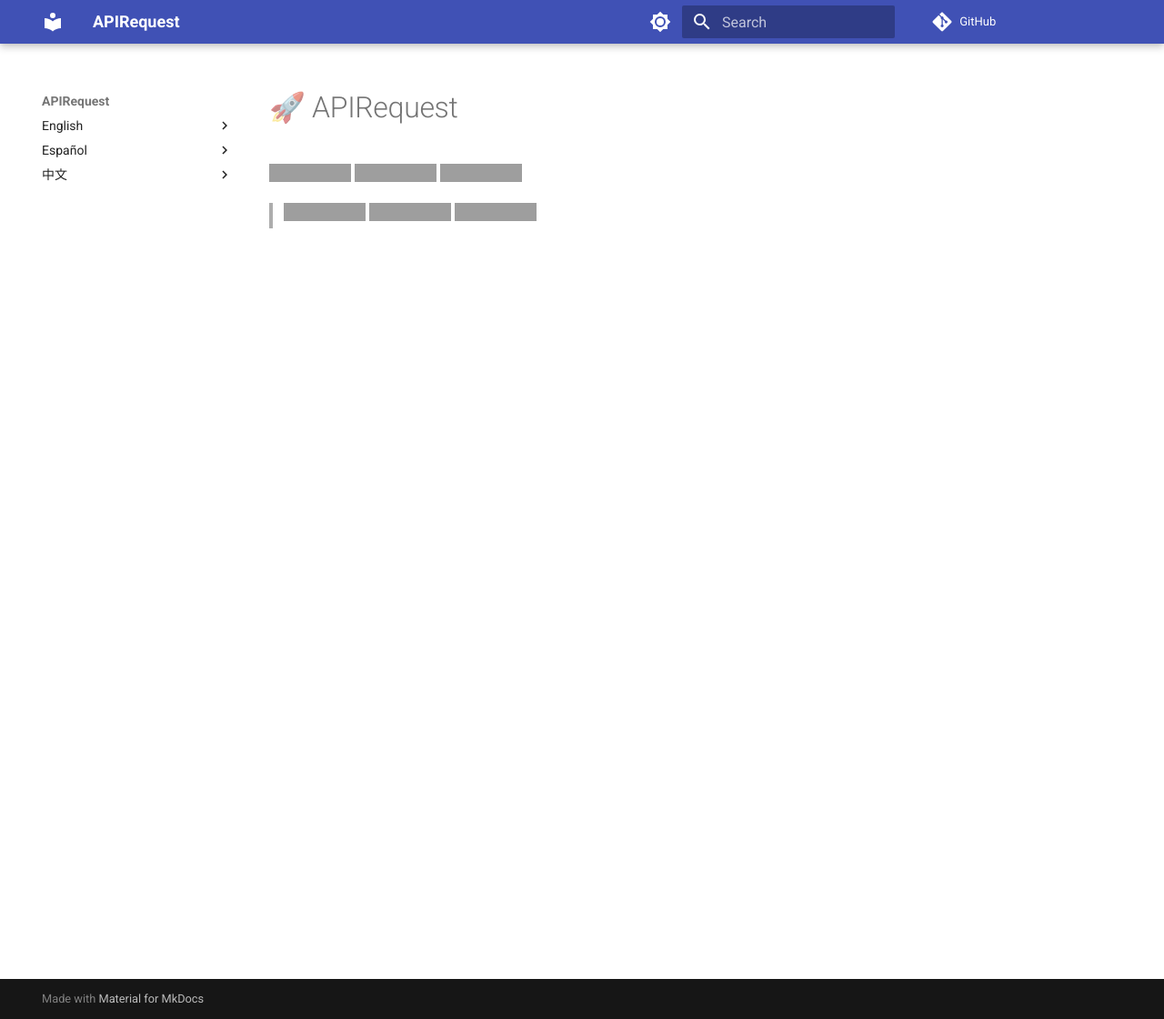
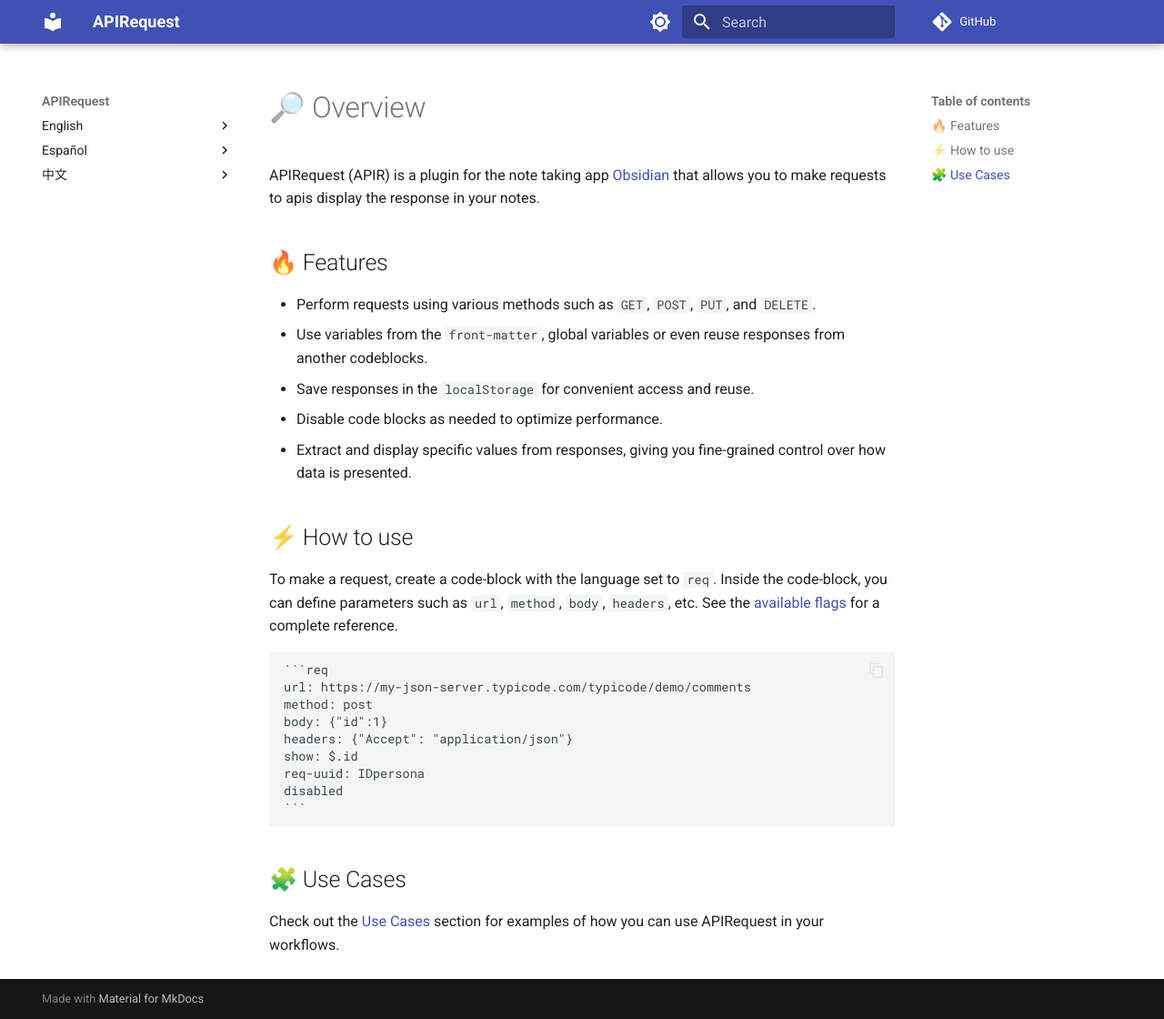
Before and after one commit to Rooyca/obsidian-api-request, an MkDocs documentation site: the page built from docs/docs/index.md, in a window 1280 px wide and 1120 px high. Shown: the whole window at 91% size. Built offline with MkDocs 1.6.1 and Material for MkDocs 9.7.7, drawn with Linux system fonts in a browser that asks for light colours; comment, search, counter and statistics services are not loaded; grey boxes are pictures that could not be loaded.

Commit message:
update(docs): improve readability

````diff
--- a/docs/docs/index.md
+++ b/docs/docs/index.md
@@ -1,9 +1,31 @@
-# 🚀 APIRequest
+# 🔎 Overview
 
-[![Obsidian plugin release](https://img.shields.io/badge/Obsidian%20plugin%20release-purple?logo=obsidian&style=flat-square)](https://obsidian.md/plugins?id=api-request)
-[![GitHub release (latest SemVer)](https://img.shields.io/github/v/release/rooyca/obsidian-api-request?logo=github&color=ee8449&style=flat-square)](https://github.com/rooyca/obsidian-api-request/releases/latest)
-<img alt="GitHub Release" src="https://img.shields.io/github/downloads/rooyca/obsidian-api-request/total?logo=github&&color=ee8449&style=flat-square">
+APIRequest (APIR) is a plugin for the note taking app [Obsidian](https://obsidian.md/) that allows you to make requests to apis display the response in your notes.
 
-> [![Español](https://img.shields.io/badge/Español-8A2BE2)](es/index.md)
-> [![English](https://img.shields.io/badge/English-8A2BE2)](en/index.md)
-> [![中文](https://img.shields.io/badge/中文-8A2BE2)](zh/index.md)
+## 🔥 Features
+
+- Perform requests using various methods such as `GET`, `POST`, `PUT`, and `DELETE`.
+- Use variables from the `front-matter`, global variables or even reuse responses from another codeblocks.
+- Save responses in the `localStorage` for convenient access and reuse.
+- Disable code blocks as needed to optimize performance.
+- Extract and display specific values from responses, giving you fine-grained control over how data is presented.
+
+## ⚡ How to use
+
+To make a request, create a code-block with the language set to `req`. Inside the code-block, you can define parameters such as `url`, `method`, `body`, `headers`, etc. See the [available flags](en/codeblocks#flags) for a complete reference.
+
+~~~markdown
+```req
+url: https://my-json-server.typicode.com/typicode/demo/comments
+method: post
+body: {"id":1}
+headers: {"Accept": "application/json"}
+show: $.id
+req-uuid: IDpersona
+disabled
+```
+~~~
+
+## 🧩 Use Cases
+
+Check out the [Use Cases](en/usecase) section for examples of how you can use APIRequest in your workflows.
--- a/docs/mkdocs.yml
+++ b/docs/mkdocs.yml
@@ -23,15 +23,13 @@
 
 nav:
   - English:
-    - Overview: en/index.md
-    - Usage:
-      - codeblocks: en/codeblocks.md
-      - usecase: en/usecase
+    - Usage: en/codeblocks.md
+    - Use Cases: en/usecase
   - Español:
     - Inicio: es/index.md
     - Uso:
-      - bloques de código: es/codeblocks.md
-      - ejemplos de uso: es/usecase
+      - Cómo usar: es/codeblocks.md
+      - Casos de uso: es/usecase
   - 中文:
     - 概述: zh/index.md
     - 用法:
--- a/package.json
+++ b/package.json
@@ -1,6 +1,6 @@
 {
 	"name": "api-request",
-	"version": "2.0.5",
+	"version": "2.0.6",
 	"description": "Fetch data from APIs or other sources. Responses in JSON, MD or HTML directly in your notes.",
 	"main": "main.js",
 	"scripts": {
````
Also changed, not shown: docs/docs/en/usecase/index.md (+1 -1 lines), manifest.json, 1 other file.
